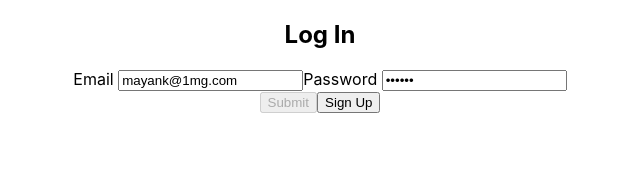
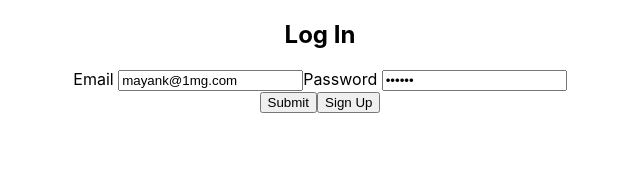
Before and after one commit to mokahoka/the-himalaya-store, a React (Create React App) app: page /log-in in a window 1280 px wide. Shown: the top 182 px of the page, without its empty margins (320-960 px from the left). Built offline with nearby package versions, Linux system fonts and the light colour scheme.

Commit message:
Rollbacks disbaled button feature

```diff
--- a/src/component/LogInForm.js
+++ b/src/component/LogInForm.js
@@ -18,7 +18,6 @@ class LogInForm extends React.Component{
 
 	handleUsername = (e) => {
 		const val = e.target.value;
-		this.submitBtn.current.disabled = val.length < 1 ? true : "";
 		this.setState(() => ({
 			usernameField: val,
 		}));
@@ -26,7 +25,6 @@ class LogInForm extends React.Component{
 
 	handlePassword = (e) => {
 		const val = e.target.value;
-		this.submitBtn.current.disabled = val.length < 1 ? true : "" ;
 		this.setState(() => ({
 			passwordField: val,
 		}));
@@ -79,7 +77,16 @@ class LogInForm extends React.Component{
 		this.checkUser(this.state.usernameField,this.state.passwordField);
 	}
 
+	// disableButton = () => {
+	// 	if (this.state.usernameField.length < 1 && this.state.passwordField.length < 1) this.submitBtn.current.disabled = true;
+	// 	else this.submitBtn.current.disabled = false;
+	// }
+
+	// To Do
+	// Disabled button not working as intended;
+
 	render(){
+
 		return(
 			<div className="log-in">
 				<h2>Log In</h2>
@@ -91,7 +98,7 @@ class LogInForm extends React.Component{
 					<input type="password" value={this.state.passwordField} onChange={this.handlePassword} placeholder="Enter password" />
 				</section>
 				<section className="log-in-btns">
-					<input type="submit" onClick={this.handleSubmit} value="Submit" ref= {this.submitBtn} disabled />
+					<input type="submit" onClick={this.handleSubmit} value="Submit" ref= {this.submitBtn} />
 					<input type="submit" value="Sign Up" onClick={() => this.props.history.push(`/sign-up`)}/>
 				</section>
 			</div> )
```
